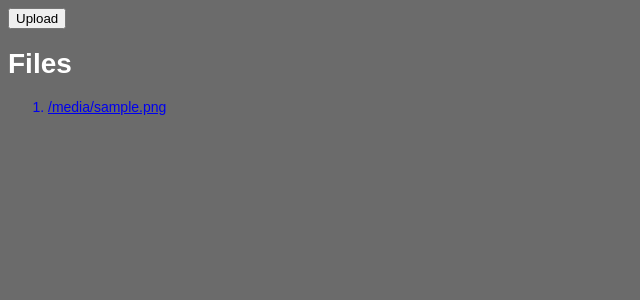
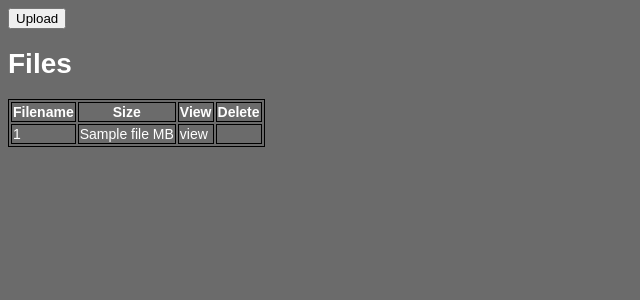
Before and after one commit to jay1224-jay/PersonalWebsite, a Flask app: template templates/home.html in a window 1280 px wide. Shown: the top 300 px of the page, without its empty margins (0-640 px from the left). Run offline with Flask 3, Linux system fonts and the light colour scheme; the template is opened without the code that fills it: most values are stand-ins (such as "Sample title", 1, 10 or a date in 2020).

Commit message:
UI changes and add Size column

```diff
--- a/main.py
+++ b/main.py
@@ -6,13 +6,13 @@ UPLOAD_FOLDER = './static/'
 
 app = Flask(__name__)
 
-app = Flask(__name__)
+
 
 @app.route('/')
 def home():
 
     # file list
-    files = [ file for file in os.listdir(UPLOAD_FOLDER) ]
+    files = [ [file, round(os.path.getsize(UPLOAD_FOLDER + file)/1024/1024, 2)] for file in os.listdir(UPLOAD_FOLDER) if os.path.isfile(UPLOAD_FOLDER + file) and len(file.split('.')) == 2 and file.split('.')[0] ]
     print(files)
 
     return render_template('home.html', files = files, uploadDir = UPLOAD_FOLDER)
--- a/templates/home.html
+++ b/templates/home.html
@@ -10,6 +10,12 @@ body {
     font-size: 14px
 }
 a {
+    text-decoration: none;
+    color: white;
+}
+table, th, td {
+    border: 1px solid black;
+}
 
         </style>
     </head>
@@ -19,12 +25,25 @@ a {
 
     <h1>Files</h1>
 
-    <ol>
+    <table>
+        <tr>
+            <th>Filename</th>
+            <th>Size</th>
+            <th>View</th>
+            <th>Delete</th>
+        </tr>
+
         {% for file in files %}
-        <a href='/{{uploadDir}}/{{file}}'><li> {{ file }} </li></a>
+        <tr>
+            <td>{{ file[0] }}</td>
+            <td>{{ file[1] }} MB</td>
+            <td><a href='{{uploadDir}}/{{file[0]}}'>view</a></td>
+            <td></td>
 
+        </tr>
         {% endfor %}
-    </ol>
+    </table>
+
 
 
 </body>
```
